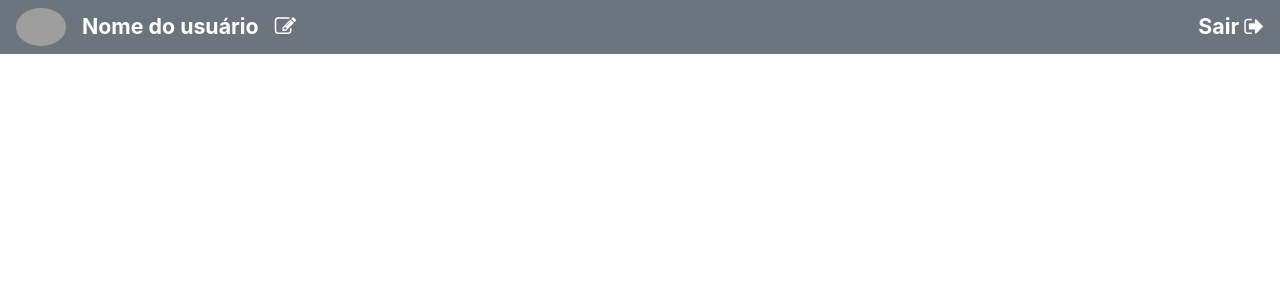
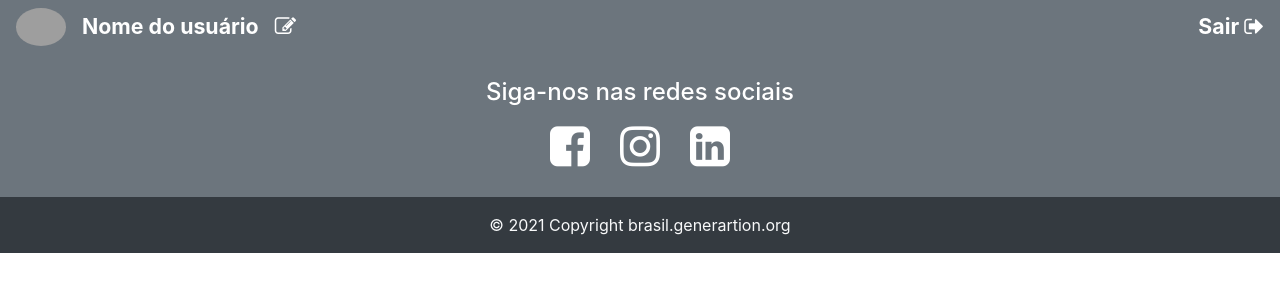
Before and after one commit to RuiCoders/blog-angular, an Angular app in the folder blogPessoal/: page / in a window 1280 px wide. Shown: the top 300 px of the page. Built offline with nearby package versions, Linux system fonts and the light colour scheme; grey boxes are pictures that could not be loaded.

Commit message:
feat(Adicionando footer):Implementação

```diff
--- a/blogPessoal/src/app/app.component.html
+++ b/blogPessoal/src/app/app.component.html
@@ -1 +1,3 @@
 <app-menu></app-menu>
+
+<app-footer></app-footer>
--- a/blogPessoal/src/app/footer/footer.component.css
+++ b/blogPessoal/src/app/footer/footer.component.css
@@ -0,0 +1,25 @@
+ul.social-network{
+    list-style: none;
+    padding: 0;
+}
+ul.social-network li{
+    display: inline;
+    margin: 0;
+    padding: 5px;
+}
+
+.fa{
+    font-size: 35pt;
+    color: white;
+    padding: 10px;
+}
+
+.fa-facebook-square:hover{
+    color: #3b5998;
+}
+.fa-instagram:hover{
+    color: #C13584;
+}
+.fa-linkedin-square:hover{
+    color: #0072b1;
+}
--- a/blogPessoal/src/app/footer/footer.component.html
+++ b/blogPessoal/src/app/footer/footer.component.html
@@ -1,3 +1,41 @@
 <footer class="page-footer font-small bg-secondary pt-4">
 
+    <div class="container">
+
+        <div class="row">
+            <div class="col-md-12 d-flex justify-content-center">
+                <h4 class="text-white">Siga-nos nas redes sociais</h4>
+            </div>
+        </div>
+
+        <div class="row">
+            <div class="col-md-12 d-flex justify-content-center">
+                <ul class="social-network">
+                    <li>
+                        <a href="https://www.facebook.com/generationbrasil" target="_blank"
+                         class="icoFacebook">
+                            <i class="fa fa-facebook-square" aria-hidden="true"></i>
+                        </a>
+                    </li>
+                    <li>
+                        <a href="https://www.instagram.com/generationbrasil/" target="_blank"
+                        class="icoInstagram">
+                            <i class="fa fa-instagram" aria-hidden="true"></i>
+                        </a>
+                    </li>
+                    <li>
+                        <a href="https://www.linkedin.com/school/generationbrasil/" target="_blank"
+                        class="icoLinkedin">
+                            <i class="fa fa-linkedin-square" aria-hidden="true"></i>
+                        </a>
+                    </li>
+                </ul>
+            </div>
+        </div>
+    </div>
+    <div class="footer-copyright bg-dark text-center py-3">
+        <span class="text-light"> © 2021 Copyright</span>
+        <a class="text-light" target="_blank"  href="https://brasil.generation.org"> brasil.generartion.org</a>
+
+    </div>
 </footer>
```
